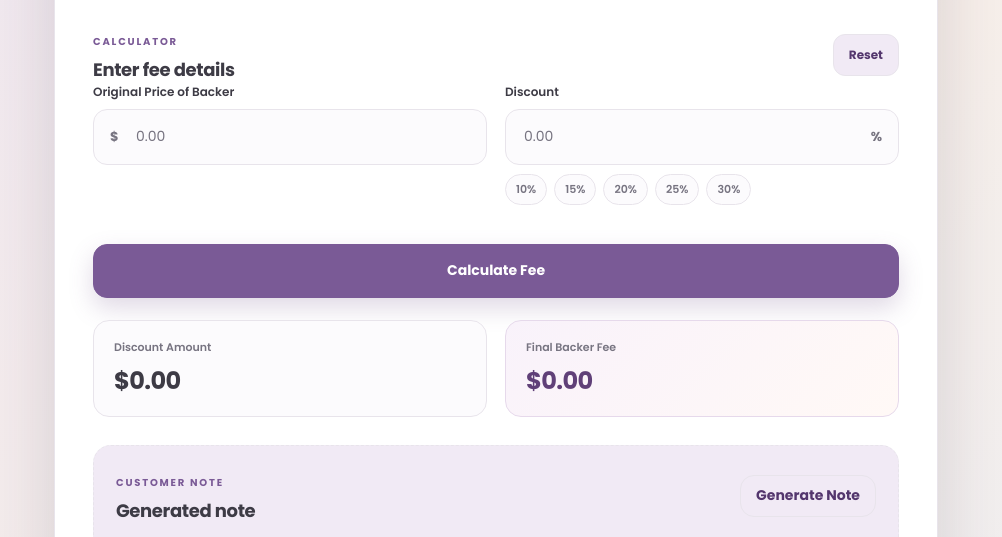
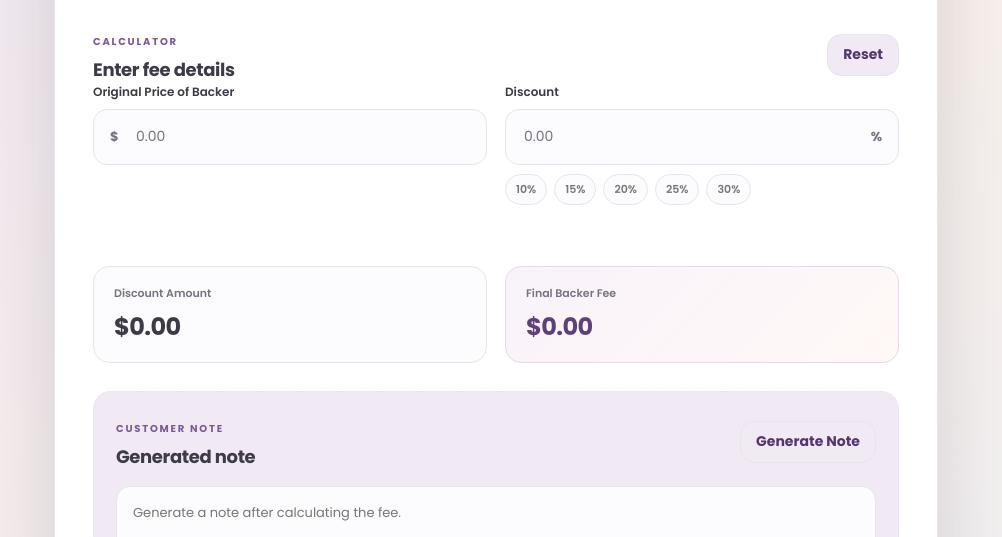
Before and after one commit to nicolelodeontv/backerfee, a website with bundled scripts: page index.html in a window 1280 px wide. Shown: the part 188-725 px from the top of the page, without its empty margins (144-1146 px from the left). Built offline with nearby package versions, Linux system fonts and the light colour scheme.

Commit message:
Match reset button styling and remove Calculate Fee button

```diff
--- a/index.html
+++ b/index.html
@@ -33,7 +33,7 @@
             <span class="section-kicker">CALCULATOR</span>
             <h2>Enter fee details</h2>
           </div>
-          <button class="link-btn" id="resetBtn" type="button">Reset</button>
+          <button class="secondary-btn compact" id="resetBtn" type="button">Reset</button>
         </div>
 
         <div class="field-grid">
@@ -62,8 +62,6 @@
             <small class="error" id="discountError" role="alert"></small>
           </label>
         </div>
-
-        <button class="primary-btn" type="submit">Calculate Fee</button>
 
         <section class="results" id="results" aria-live="polite" aria-label="Calculation results">
           <div class="result-box">
```
